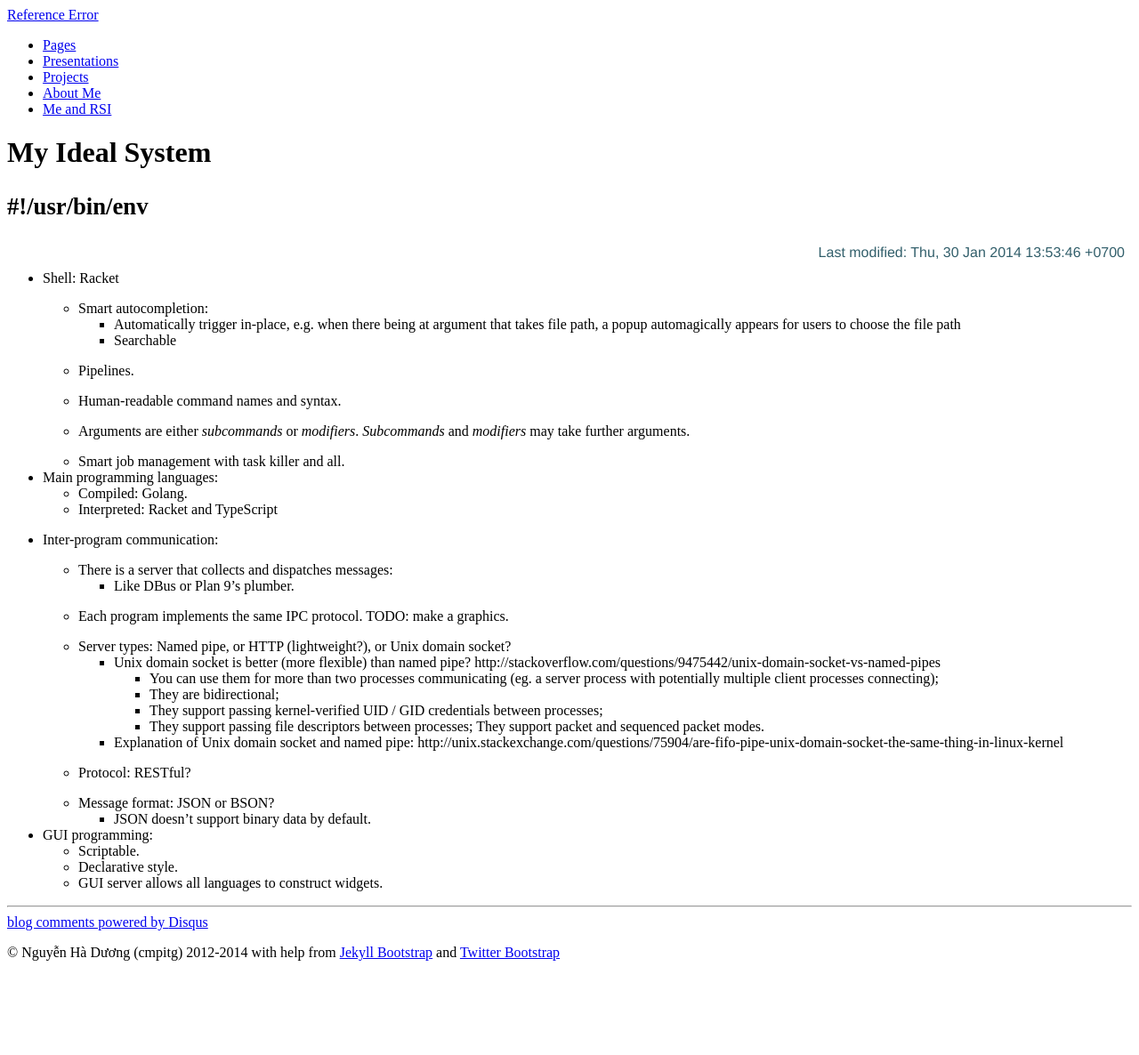
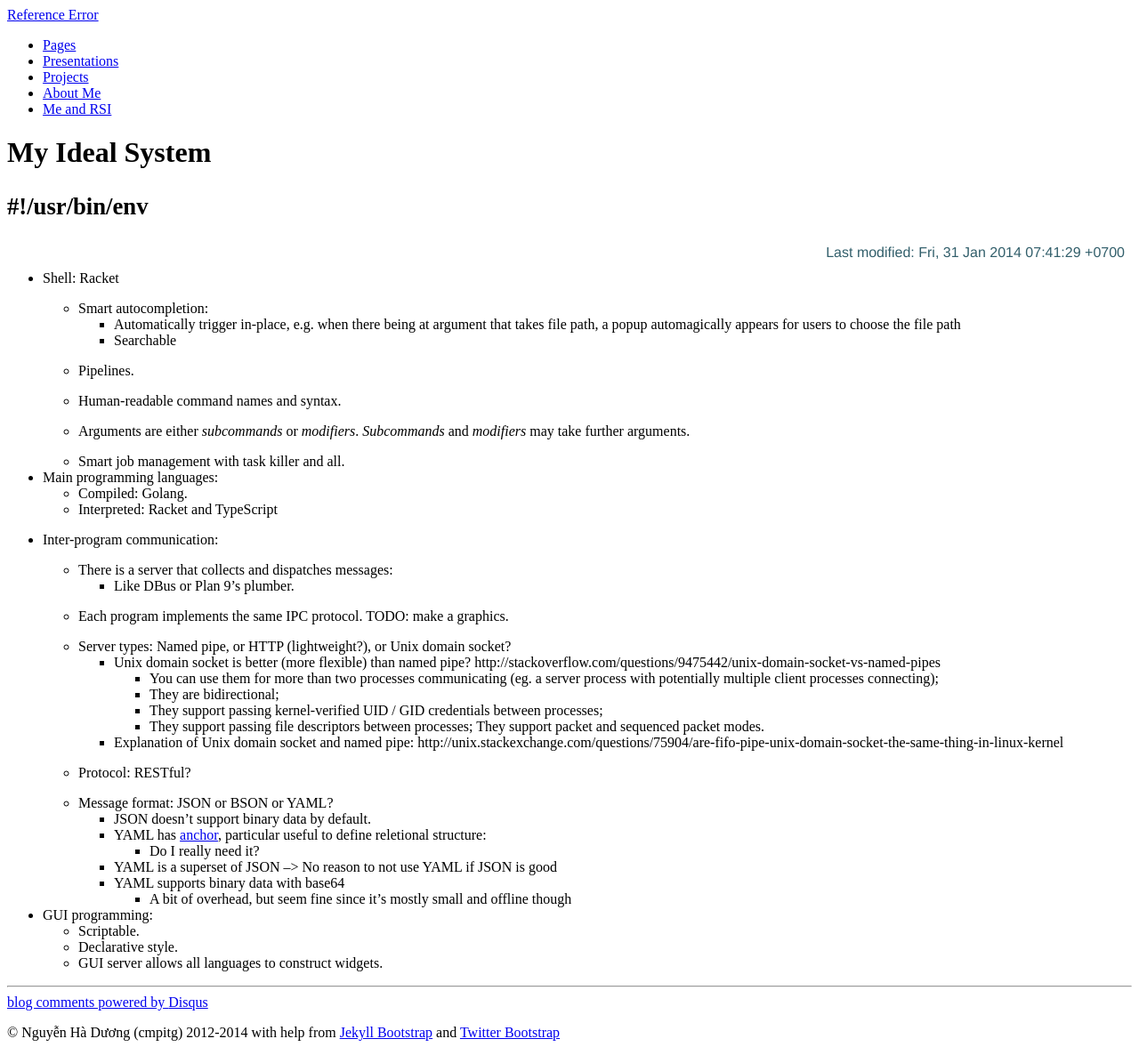
Before and after one commit to cmpitg/cmpitg.github.com, a Jekyll site: the page built from random/ideal-system.md, in a window 1280 px wide. Shown: the whole page at 89% size. Built offline with Jekyll 4.4.1, drawn with Linux system fonts in a browser that asks for light colours; Markdown is read by kramdown in place of the engine named in the settings; comment, search, counter and statistics services are not loaded; before the commit the page ends 1096 px from its top, so only the background shows below that.

Commit message:
Ideal system

```diff
--- a/random/ideal-system.md
+++ b/random/ideal-system.md
@@ -4,7 +4,7 @@ title: My Ideal System
 tagline: "#!/usr/bin/env"
 tags: [random, system]
 permalink: /ideal-system/
-last_updated: Thu, 30 Jan 2014 13:53:46 +0700
+last_updated: Fri, 31 Jan 2014 07:41:29 +0700
 ---
 {% include JB/setup %}
 
@@ -49,8 +49,14 @@ last_updated: Thu, 30 Jan 2014 13:53:46 +0700
 
   - Protocol: RESTful?
 
-  - Message format: JSON or BSON?
+  - Message format: JSON or BSON or YAML?
     * JSON doesn't support binary data by default.
+    * YAML has [anchor](http://www.yaml.org/spec/1.2/spec.html#id2765878),
+      particular useful to define reletional structure:
+      - Do I really need it?
+    * YAML is a superset of JSON --> No reason to not use YAML if JSON is good
+    * YAML supports binary data with base64
+      - A bit of overhead, but seem fine since it's mostly small and offline though
 
 * GUI programming:
   - Scriptable.
```
